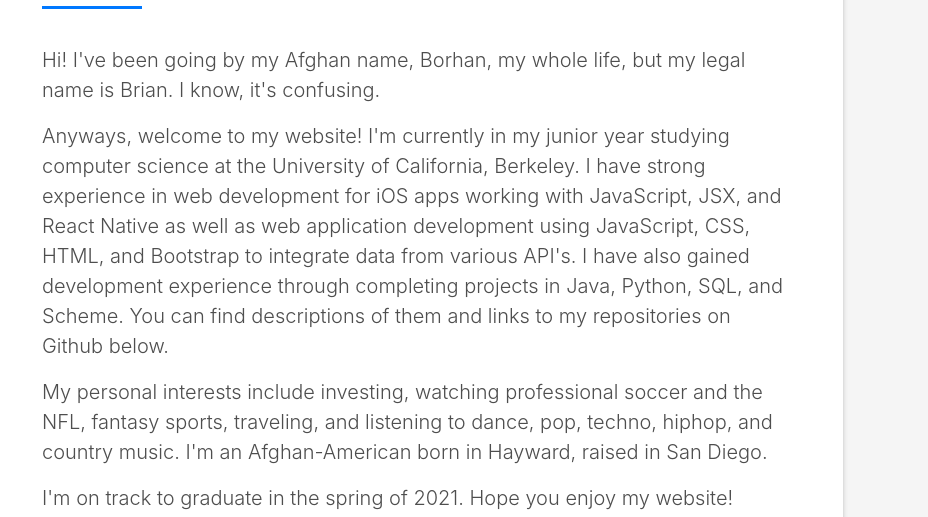
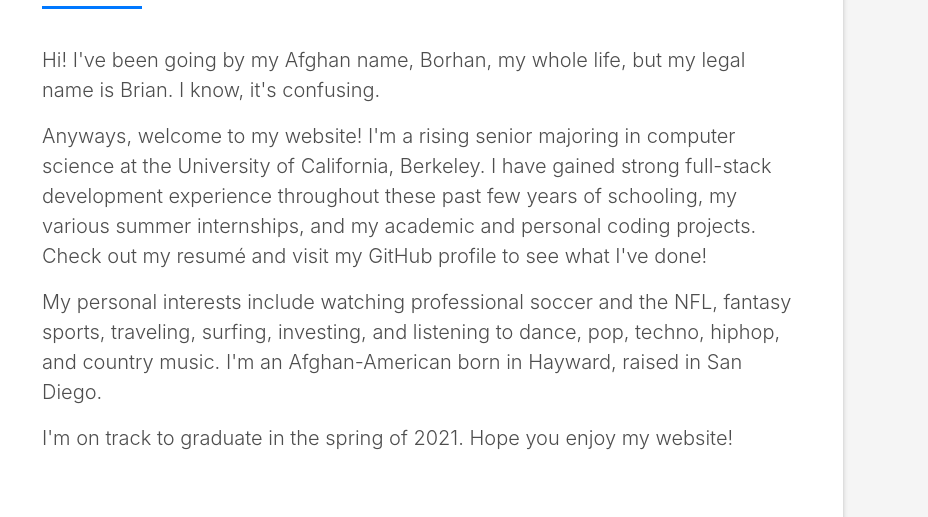
Before and after one commit to brafiq/brafiq.github.io, a plain HTML site: page index.html in a window 1280 px wide. Shown: the part 969-1486 px from the top of the page, 352-1280 px from the left. Drawn offline with nearby package versions, Linux system fonts and the light colour scheme; files whose address does not match are found by name.

Commit message:
Update intro paragraph

```diff
--- a/index.html
+++ b/index.html
@@ -128,10 +128,10 @@
                     Hi! I've been going by my Afghan name, Borhan, my whole life, but my legal name is Brian. I know, it's confusing.
                   </p>
                   <p class="lead">
-                    Anyways, welcome to my website! I'm currently in my junior year studying computer science at the University of California, Berkeley. I have strong experience in web development for iOS apps working with JavaScript, JSX, and React Native as well as web application development using JavaScript, CSS, HTML, and Bootstrap to integrate data from various API's. I have also gained development experience through completing projects in Java, Python, SQL, and Scheme. You can find descriptions of them and links to my repositories on Github below.
+                    Anyways, welcome to my website! I'm a rising senior majoring in computer science at the University of California, Berkeley. I have gained strong full-stack development experience throughout these past few years of schooling, my various summer internships, and my academic and personal coding projects. Check out my resumé and visit my GitHub profile to see what I've done!
                   </p>
                   <p class="lead">
-                    My personal interests include investing, watching professional soccer and the NFL, fantasy sports, traveling, and listening to dance, pop, techno, hiphop, and country music. I'm an Afghan-American born in Hayward, raised in San Diego.
+                    My personal interests include watching professional soccer and the NFL, fantasy sports, traveling, surfing, investing, and listening to dance, pop, techno, hiphop, and country music. I'm an Afghan-American born in Hayward, raised in San Diego.
                   </p>
                   <p class="lead">
                     I'm on track to graduate in the spring of 2021. Hope you enjoy my website!
```
